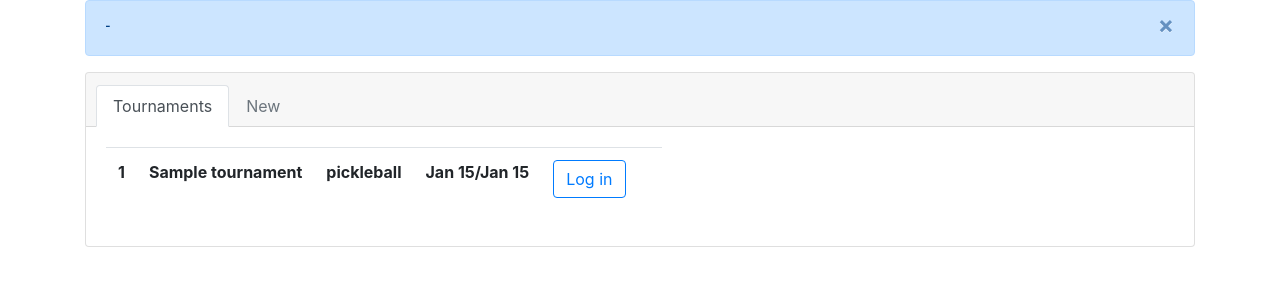
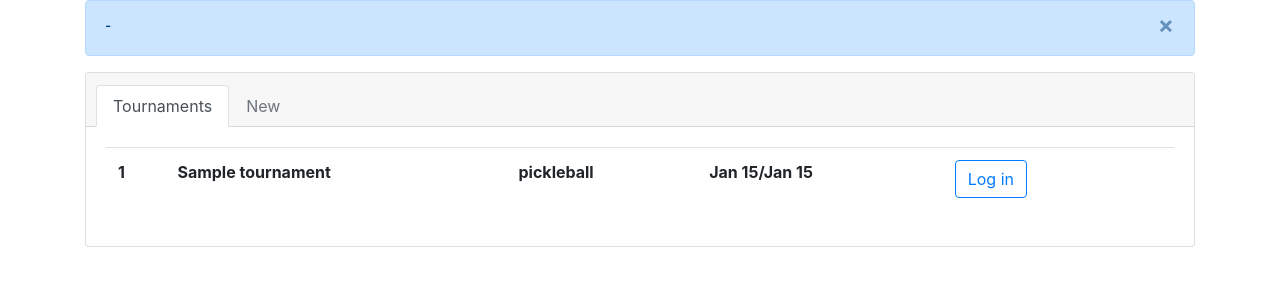
Before and after one commit to flavio-habisp/Tournament, a Django app: page / in a window 1280 px wide. Shown: the part 74-374 px from the top of the page. Run offline with Django 3.2, Linux system fonts and the light colour scheme; tables that the repository leaves empty hold one stand-in row (values such as "Sample post"); style sheets or scripts are compiled from the project's sources; some libraries are stand-ins or nearby versions.

Commit message:
table-responsive

```diff
--- a/templates/pages/home.html
+++ b/templates/pages/home.html
@@ -198,7 +198,7 @@ jQuery(document).ready(function($) {
     <div class="card-body tab-content">
 
         <div class="tab-pane active" id="tabc" role="tabpanel">
-            <table class="table table-hover table-responsive" data-click data-url="/tournament/">
+            <table class="table table-hover table-responsive-lg" data-click data-url="/tournament/">
                 <tbody >
                 {% for tourney in tourneys %}
                 <tr data-id="{{tourney.id}}">
--- a/templates/tournament/tourney.html
+++ b/templates/tournament/tourney.html
@@ -146,7 +146,7 @@ $(function() {
                     <div class="tab-pane " id="tabPlayer" role="tabpanel">
 
 
-                        <table class="table  table-responsive ">
+                        <table class="table-lg  table-responsive-lg ">
                             <tbody >
         {% if user.is_authenticated %}
                             <tr ><td colspan="3" > <a href="#" id="new_player" data-toggle="modal" data-target="#modal">
```
